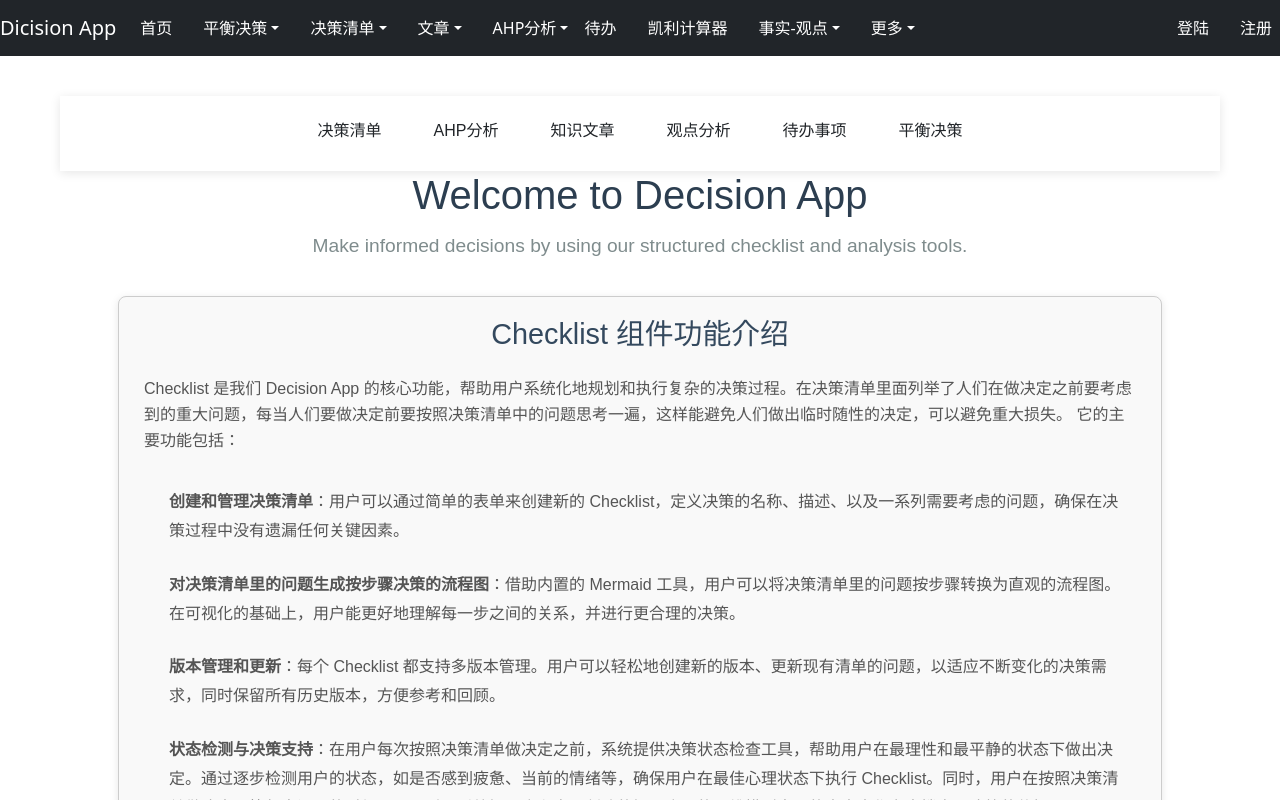
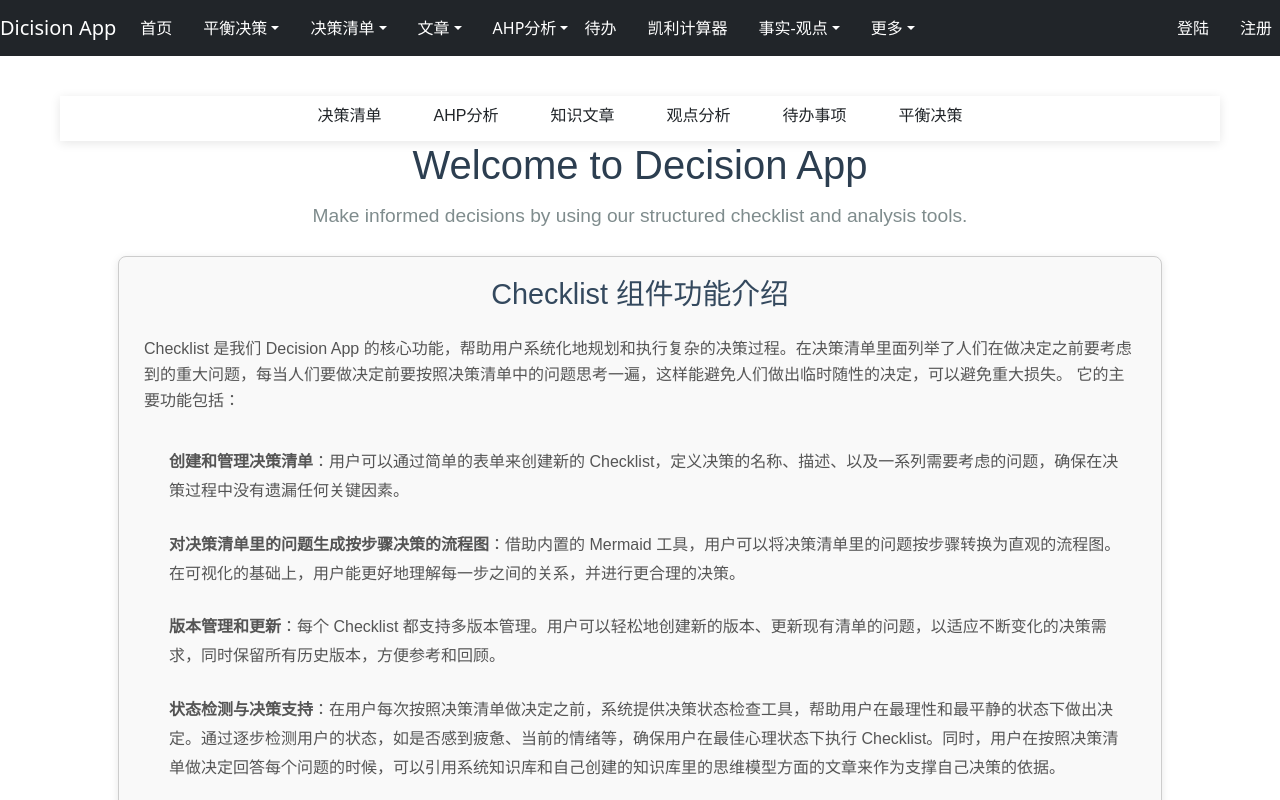
Before and after one commit to tuxiantian/decision-app, a React (Create React App) app: page / in a window 1280 px wide. Shown: the top 800 px of the page. Built offline with nearby package versions, Linux system fonts and the light colour scheme; no server answers; a small style sheet from the web is missing.

Commit message:
优化首页样式

```diff
--- a/src/Home.css
+++ b/src/Home.css
@@ -7,7 +7,6 @@
 
 .home-header {
   text-align: center;
-  margin-bottom: 30px;
 }
 
 .home-header h1 {
@@ -68,7 +67,6 @@
   background: white;
   z-index: 100;
   box-shadow: 0 2px 10px rgba(0, 0, 0, 0.1);
-  padding: 15px 0;
 }
 
 .sticky-nav ul {
```
